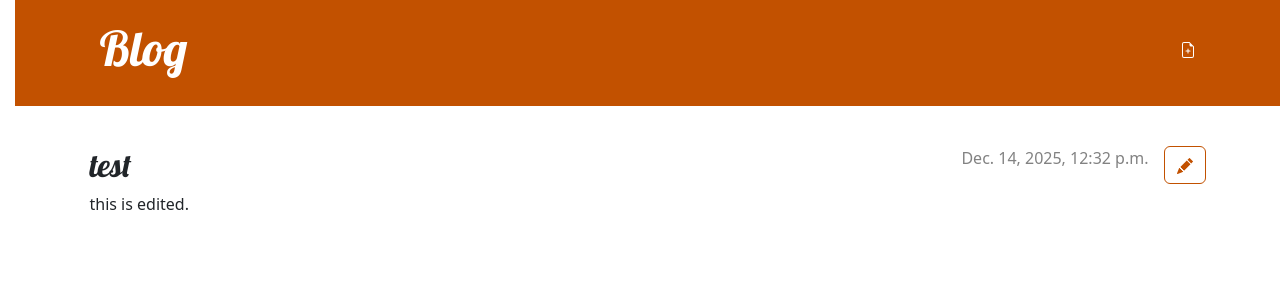
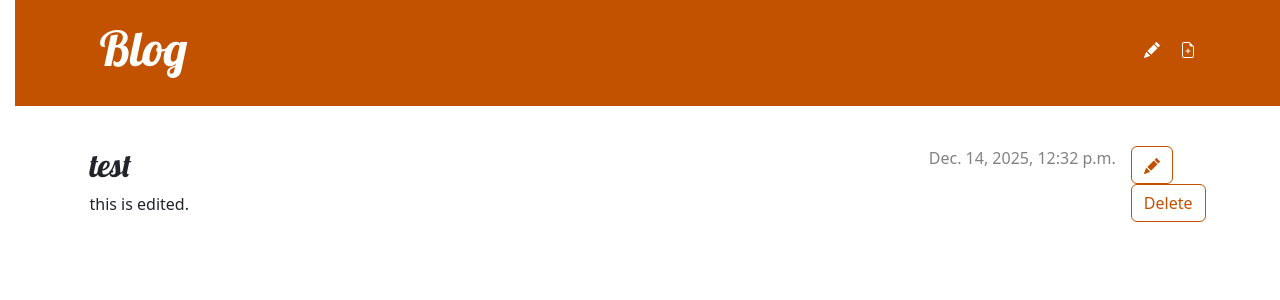
Before and after one commit to JamesVanDyk/Tutorial---Django-Deploy-and-Views, a Django app: page /post/1/ in a window 1280 px wide. Shown: the top 300 px of the page. Run offline with Django 5.2, Linux system fonts and the light colour scheme; a user stored in the database is signed in; data comes from the database, SQL or seed files in the repository; both versions use the stored data as it was after the commit.

Commit message:
"add more to your website! done"

```diff
--- a/blog/templates/blog/base.html
+++ b/blog/templates/blog/base.html
@@ -15,6 +15,9 @@
             <a href="{% url 'post_new' %}" class="top-menu">
                 {% include './icons/file-earmark-plus.svg' %}
             </a>
+            <a href="{% url 'post_draft_list' %}" class="top-menu">
+                {% include './icons/pencil-fill.svg' %}
+            </a>
         {% endif %}
         <h1><a href="/">Blog</a></h1>
       </div>
--- a/blog/templates/blog/post_detail.html
+++ b/blog/templates/blog/post_detail.html
@@ -7,12 +7,20 @@
                 <a class="btn btn-secondary" href="{% url 'post_edit' pk=post.pk %}">
                     {% include './icons/pencil-fill.svg' %}
                 </a>
+                <form method="POST" action="{% url 'post_remove' pk=post.pk %}">{% csrf_token %}
+                    <button type="submit" class="save btn btn-secondary" name="delete">Delete</button>
+                </form>
             {% endif %}
         </aside>
         {% if post.published_date %}
-            <time class="date">
+            <div class="date">
                 {{ post.published_date }}
-            </time>
+            </div>
+
+            {% else %}
+                <form method="POST" action="{% url 'post_publish' pk=post.pk %}" class="post-form">{% csrf_token %}
+                    <button type="submit" class="save btn btn-secondary" name="publish">Publish</button>
+                </form>
         {% endif %}
         <h2>{{ post.title }}</h2>
         <p>{{ post.text|linebreaksbr }}</p>
--- a/blog/urls.py
+++ b/blog/urls.py
@@ -6,4 +6,7 @@ urlpatterns = [
     path('post/<int:pk>/', views.post_detail, name='post_detail'),
     path('post/new/', views.post_new, name='post_new'),
     path('post/<int:pk>/edit/', views.post_edit, name='post_edit'),
+    path('drafts/', views.post_draft_list, name='post_draft_list'),
+    path('post/<int:pk>/publish/', views.post_publish, name='post_publish'),
+    path('post/<int:pk>/remove/', views.post_remove, name='post_remove'),
 ]
--- a/blog/views.py
+++ b/blog/views.py
@@ -21,7 +21,6 @@ def post_new(request):
         if form.is_valid():
             post = form.save(commit=False)
             post.author = request.user
-            post.published_date = timezone.now()
             post.save()
             return redirect('post_detail', pk=post.pk)
     else:
@@ -35,9 +34,24 @@ def post_edit(request, pk):
         if form.is_valid():
             post = form.save(commit=False)
             post.author = request.user
-            post.published_date = timezone.now()
             post.save()
             return redirect('post_detail', pk=post.pk)
     else:
         form = PostForm(instance=post)
     return render(request, 'blog/post_edit.html', {'form': form})
+
+def post_draft_list(request):
+    posts = Post.objects.filter(published_date__isnull=True).order_by('created_date')
+    return render(request, 'blog/post_draft_list.html', {'posts': posts})
+
+def post_publish(request, pk):
+    post = get_object_or_404(Post, pk=pk)
+    if request.method=='POST':
+        post.publish()
+    return redirect('post_detail', pk=pk)
+
+def post_remove(request, pk):
+    post = get_object_or_404(Post, pk=pk)
+    if request.method=='POST':
+        post.delete()
+    return redirect('post_list')
```
Also changed, not shown: blog/templates/blog/post_draft_list.html (added, +11 -0 lines), blog/templates/blog/icons/trash.svg (added), db.sqlite3.
